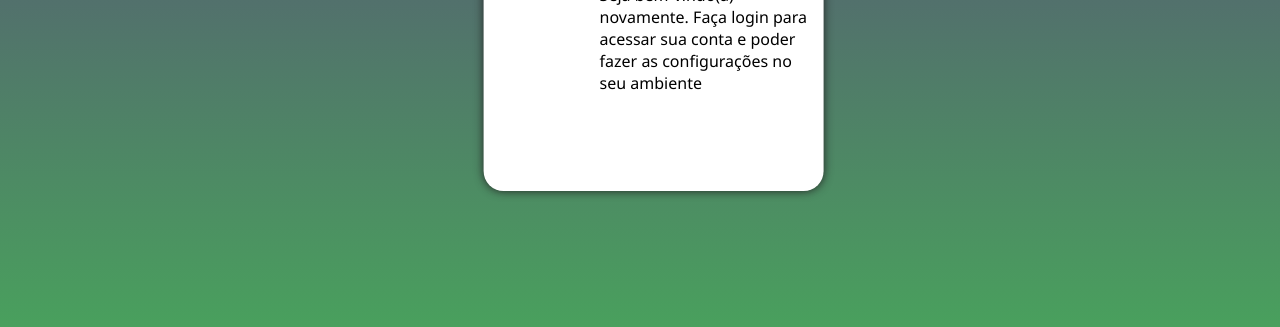
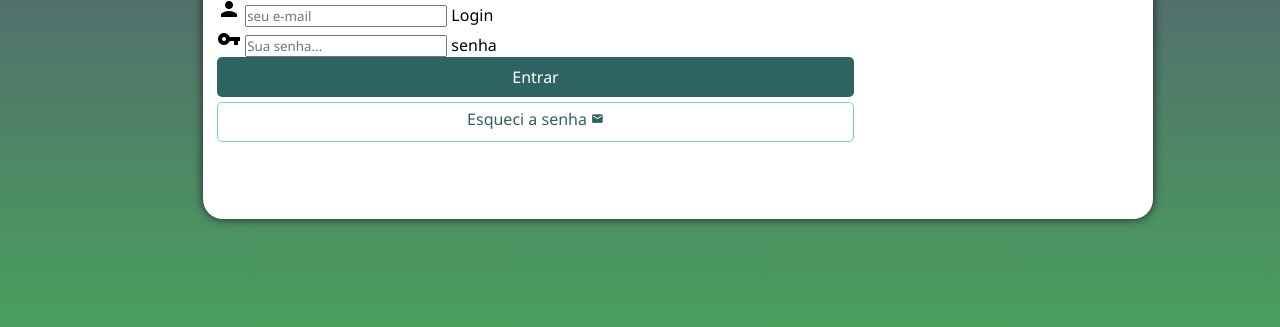
Before and after one commit to joaovictordemiranda/projeto-login, a plain HTML site: page index.html in a window 1280 px wide. Shown: the part 473-800 px from the top of the page. Drawn offline with Linux system fonts and the light colour scheme.

Commit message:
Projeto-Login
Finalizando algumas alterações !

```diff
--- a/estilos/mediaquery.css
+++ b/estilos/mediaquery.css
@@ -1,24 +1,4 @@
 @charset "UTF-8";
-
-
-@media screen and (min-width: 500px) and (max-width: 768px){
-
-    section#login {
-        width: 80vw;
-    }
-
-    section#login > div#imagen {
-        float: left;
-        width: 50%;
-        height: 260%;
-    }
-
-    section#login > div#formulario {
-        float: right;
-        width: 50%;
-    }
-}
-
 
 @media screen and (min-width: 768px) and (max-width: 992px){
     body {
@@ -37,7 +17,7 @@
 
     section#login > div#formulario {
         float: right;
-        width: 50%;
+        width: 70%;
     }
 }
 
@@ -47,17 +27,17 @@
     }
 
     section#login {
-        width: 992px;
+        width: 950px;
     }
 
     selection#login > div#imagen {
-        float: left;
-        width: 50%;
+        float: right;
+        width: 52%;
         height: 100vh;
     }
 
     section#login > div#formulario {
-        float: right;
-        width: 50%;
+        float: left;
+        width: 70%;
     }
 }
--- a/estilos/style.css
+++ b/estilos/style.css
@@ -33,8 +33,8 @@ section#login {
     overflow: hidden;
 
     background-color: white;
-    width: 340px;
-    height: 500px;
+    width: 300px;
+    height: 550px;
     border-radius: 20px;
     box-shadow: 0px 0px 10px rgb(34, 34, 34);
 
@@ -47,13 +47,63 @@ section#login > div#imagen {
     background: url(../imagens/tela-login2.jpg);
     background-size: cover;
     background-position: left bottom;
-    width: 20vw;
-    height: 246px;
+    width: 70vw;
+    height: 250px;
     border-radius: 20px 2px 5px 0px;
 }
 
 section#login > div#formulario {
     display: block;
     padding: 14px;
-    width: 70%;
+    width: 90%;
 }
+
+section#login > div#formulario > h1{
+    text-align: center;
+    font-family: Arial, Helvetica, sans-serif;
+}
+
+section#login > div#formulario > p{
+    text-align: justify;
+    font-size: medium;
+    font-family: 'Times New Roman', Times, serif;
+}
+
+form > input[type=submit] {
+    display: block;
+    font-size: 1em;
+    width: 100%;
+    height: 40px;
+    background-color: #2d6462;
+    color: white;
+    border: none;
+    border-radius: 5px;
+    cursor: pointer;
+}
+
+form > input[type=submit]:hover {
+    background-color: #3b7472ec;
+}
+
+form > a.botao {
+    display: block;
+    text-align: center;
+    font-size: 1em;
+    width: 100%;
+    height: 40px;
+    padding-top: 5px;
+    margin-top: 5px;
+    background-color: white;
+    color: #2d6462;
+    border: 1px solid #6cd3cf;
+    border-radius: 5px;
+    text-decoration: none;
+}
+
+form > a.botao:hover {
+    background-color: #6cd3cf;
+}
+
+form > a.botao > i {
+    font-size: 0.8em;
+}
--- a/index.html
+++ b/index.html
@@ -4,9 +4,12 @@
     <meta charset="UTF-8">
     <meta http-equiv="X-UA-Compatible" content="IE=edge">
     <meta name="viewport" content="width=device-width, initial-scale=1.0">
+    <link rel="stylesheet" href="estilos/style.css">
+    <link rel="stylesheet" href="estilos/mediaquery.css">
+    <link href="https://fonts.googleapis.com/icon?family=Material+Icons"
+      rel="stylesheet">
     <title>Login</title>
-    <link rel="stylesheet" href="estilos/mediaquery.css">
-    <link rel="stylesheet" href="estilos/style.css">
+
 </head>
 <body>
     <main>
@@ -21,7 +24,20 @@
                     sua conta e poder fazer as configurações no seu ambiente
                 </p>
                 <form action="login.php" method="post">
-
+                    <div class="campo">
+                        <i class="material-icons">person</i>
+                        <input type="email" name="login" id="ilogin" autocomplete="email" required placeholder="seu e-mail">
+                        <label for="ilogin">Login</label>
+                    </div>
+                    <div class="campo">
+                        <span class="material-icons">vpn_key</span>
+                        <input type="password" name="senha" id="isenha" autocomplete="current-password" required placeholder="Sua senha...">
+                        <label for="isenha">senha</label>
+                    </div>
+                    <input type="submit" value="Entrar">
+                    <a href="esquecisenha.html" class="botao" >
+                        Esqueci a senha <i class="material-icons">mail</i>
+                    </a>
                 </form>
             </div>
         </section>
```
